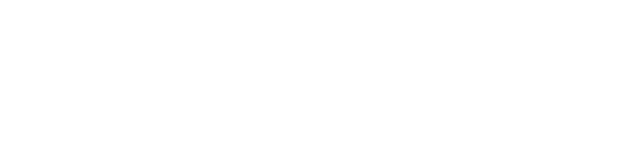
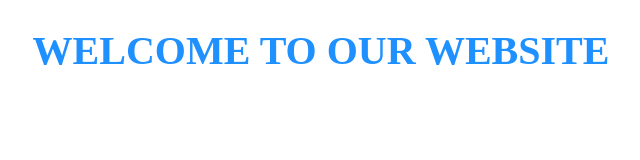
Before and after one commit to MFaizanali2/Password-Validation, a plain HTML site: page login.html in a window 1280 px wide. Shown: the whole page, without its empty margins (319-959 px from the left). Drawn offline with Linux system fonts and the light colour scheme.

Commit message:
new file working
continue

```diff
--- a/login.html
+++ b/login.html
@@ -5,10 +5,22 @@
     <meta charset="UTF-8">
     <meta name="viewport" content="width=device-width, initial-scale=1.0">
     <title>Log in </title>
+    <style>
+        h1{
+            display: flex;
+            align-items: center;
+            justify-content: center;
+            text-align: center;
+            font-size: 40px;
+            color: dodgerblue;
+            text-transform: uppercase;
+        }
+    </style>
 </head>
 
 <body>
 
+    <h1>Welcome to Our website</h1>
 </body>
 
 </html>
```
